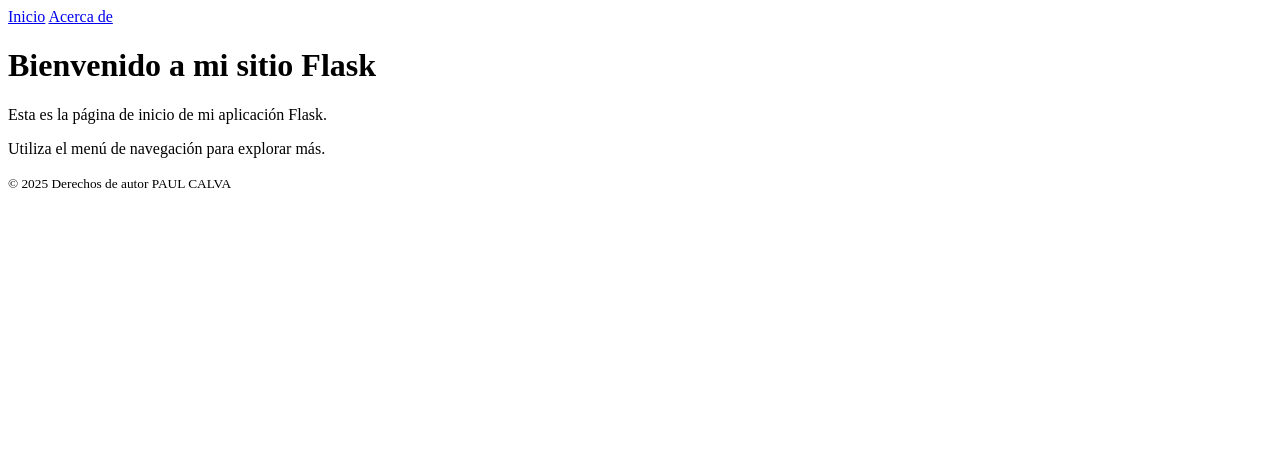
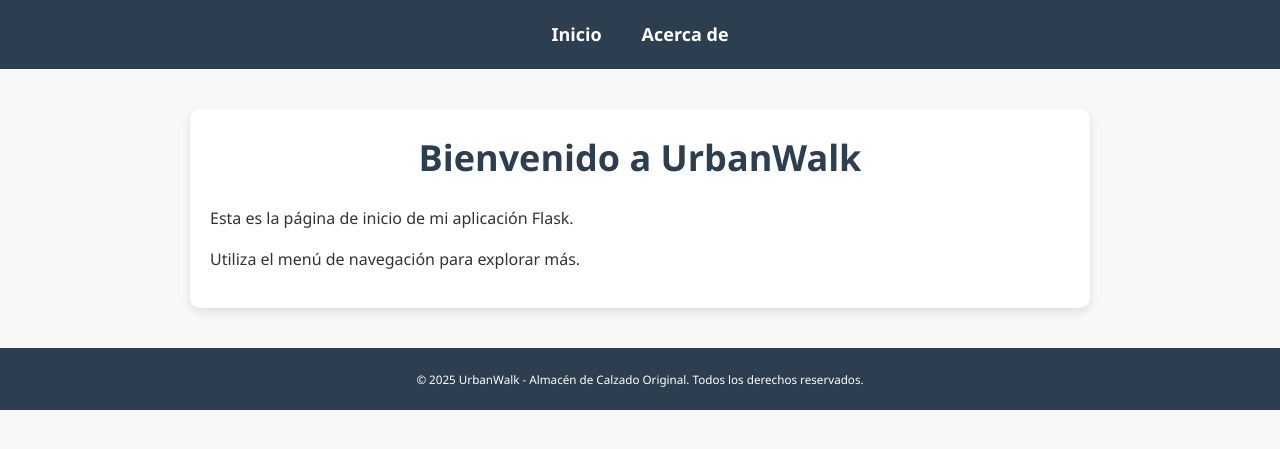
Before and after one commit to CristianCalva/MI-PAGINA-WEB-2025, a Flask app: page / in a window 1280 px wide. Shown: the top 449 px of the page. Run offline with Flask 3, Linux system fonts and the light colour scheme.

Commit message:
Semana 10

```diff
--- a/static/styles.css
+++ b/static/styles.css
@@ -0,0 +1,145 @@
+/* ====== RESET Y ESTILOS GENERALES ====== */
+* {
+    margin: 0;
+    padding: 0;
+    box-sizing: border-box;
+}
+
+body {
+    font-family: 'Segoe UI', Tahoma, Geneva, Verdana, sans-serif;
+    background-color: #f8f8f8;
+    color: #333;
+    line-height: 1.6;
+}
+
+a {
+    text-decoration: none;
+    color: #343fdb;
+}
+
+a:hover {
+    color: #2c3e50;
+}
+
+/* ====== HEADER Y NAVEGACIÓN ====== */
+.site-header {
+    background-color: #2c3e50;
+    padding: 20px 0;
+}
+
+.nav {
+    display: flex;
+    justify-content: center;
+    gap: 40px;
+}
+
+.nav a {
+    color: #fff;
+    font-weight: bold;
+    font-size: 18px;
+    transition: color 0.3s ease;
+}
+
+.nav a:hover {
+    color: #ffce00;
+}
+
+/* ====== CONTENEDOR PRINCIPAL ====== */
+.container {
+    max-width: 900px;
+    margin: 40px auto;
+    padding: 20px;
+    background-color: #fff;
+    border-radius: 10px;
+    box-shadow: 0px 4px 10px rgba(0,0,0,0.1);
+}
+
+/* ====== TITULOS ====== */
+h1 {
+    text-align: center;
+    font-size: 36px;
+    margin-bottom: 20px;
+    color: #2c3e50;
+}
+
+h2 {
+    color: #2c3e50;
+    margin-top: 25px;
+    margin-bottom: 10px;
+    font-size: 26px;
+    border-bottom: 2px solid #3498db;
+    padding-bottom: 5px;
+}
+
+/* ====== PÁRRAFOS ====== */
+p {
+    margin-bottom: 15px;
+    font-size: 16px;
+    text-align: justify;
+}
+
+/* ====== LISTAS ====== */
+ul {
+    list-style-type: none;
+    display: flex;
+    justify-content: center;
+    gap: 20px;
+    margin-top: 10px;
+    flex-wrap: wrap;
+}
+
+ul li a {
+    padding: 8px 15px;
+    background-color: #3498db;
+    color: #fff;
+    border-radius: 5px;
+    transition: all 0.3s ease;
+}
+
+ul li a:hover {
+    background-color: #2c3e50;
+    color: #ffce00;
+}
+
+/* ====== FOOTER ====== */
+.site-footer {
+    background-color: #2c3e50;
+    color: #fff;
+    text-align: center;
+    padding: 20px 0;
+    margin-top: 40px;
+    font-size: 14px;
+}
+
+.site-footer a {
+    color: #ffce00;
+}
+
+.site-footer a:hover {
+    color: #fff;
+}
+
+/* ====== RESPONSIVIDAD ====== */
+@media (max-width: 768px) {
+    .nav {
+        flex-direction: column;
+        gap: 15px;
+    }
+
+    h1 {
+        font-size: 28px;
+    }
+
+    h2 {
+        font-size: 22px;
+    }
+
+    p {
+        font-size: 15px;
+    }
+
+    ul {
+        flex-direction: column;
+        gap: 10px;
+    }
+}
--- a/templates/base.html
+++ b/templates/base.html
@@ -20,7 +20,7 @@
   </main>
 
   <footer class="site-footer">
-    <small>© {{ 2025 }} Derechos de autor PAUL CALVA</small>
+    <small>© 2025 UrbanWalk - Almacén de Calzado Original. Todos los derechos reservados.</small>
   </footer>
 
   {% block extra_js %}{% endblock %}
--- a/templates/index.html
+++ b/templates/index.html
@@ -2,7 +2,7 @@
 {% block title %}Inicio{% endblock %}
 
 {% block content %}
-<h1>Bienvenido a mi sitio Flask</h1>
+<h1>Bienvenido a UrbanWalk</h1>
 <p>Esta es la página de inicio de mi aplicación Flask.</p>
 <p>Utiliza el menú de navegación para explorar más.</p>
 {% endblock %}
```
Also changed, not shown: 1 other file.
